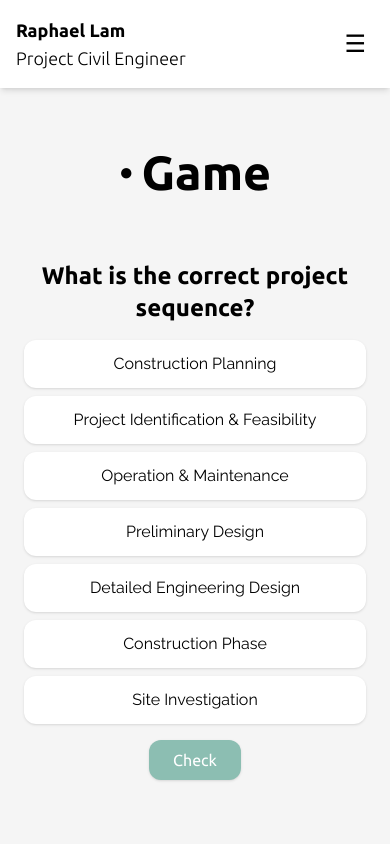
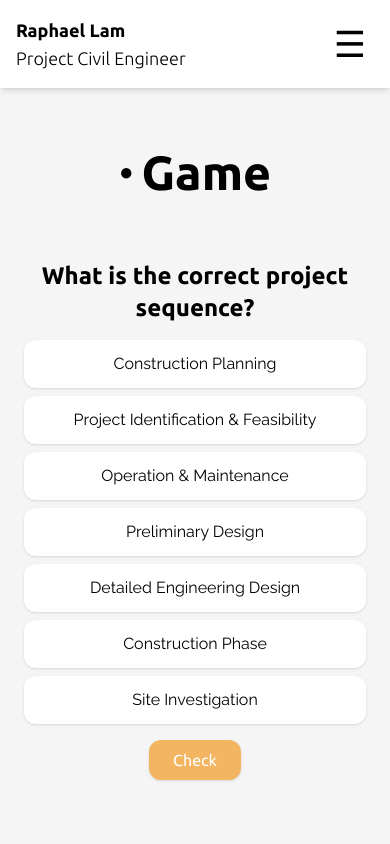
Before and after one commit to whyanbu/CS601_Project, a React (Vite) app: page /CS601_Project/game in a window 390 px wide. Shown: the top 844 px of the page. Built offline with nearby package versions, Linux system fonts and the light colour scheme.

Commit message:
added PageTitle Component

```diff
--- a/src/components/Header.tsx
+++ b/src/components/Header.tsx
@@ -8,7 +8,7 @@ const Header = () => {
         setOpen(false);
     };
 
-    const navItemStyle = "block p-2 md:border-none hover:text-c2 bg-c6 md:bg-white text-center";
+    const navItemStyle = "block p-2 md:border-none hover:text-c2 bg-c6 md:bg-white text-center text-xl md:text-base ";
 
     return (
         <header className="sticky top-0 z-30 bg-white shadow-md">
@@ -26,7 +26,7 @@ const Header = () => {
                     className="md:hidden p-2 rounded focus:outline-none"
                     onClick={() => setOpen(!open)}
                 >
-                    <span className="text-2xl">{open ? "✕" : "☰"}</span>
+                    <span className="text-4xl">{open ? "✕" : "☰"}</span>
                 </button>
 
                 {/* Navigation (single menu) */}
@@ -36,27 +36,27 @@ const Header = () => {
                                 ${open ? "max-h-96 opacity-100" : "max-h-0 opacity-0 md:opacity-100 md:max-h-full"}
                     `}
                 >
-                    <li>
+                    <li className="border-b border-gray-200 md:border-none">
                         <Link to="/home" className={navItemStyle} onClick={handleLinkClick}>
                             Home
                         </Link>
                     </li>
-                    <li>
+                    <li className="border-b border-gray-200 md:border-none">
                         <Link to="/resume" className={navItemStyle} onClick={handleLinkClick}>
                             Résumé
                         </Link>
                     </li>
-                    <li>
+                    <li className="border-b border-gray-200 md:border-none">
                         <Link to="/gallery" className={navItemStyle} onClick={handleLinkClick}>
                             Gallery
                         </Link>
                     </li>
-                    <li>
+                    <li className="border-b border-gray-200 md:border-none">
                         <Link to="/game" className={navItemStyle} onClick={handleLinkClick}>
                             Game
                         </Link>
                     </li>
-                    <li>
+                    <li className="border-b border-gray-200 md:border-none">
                         <Link to="/contact" className={navItemStyle} onClick={handleLinkClick}>
                             Contact
                         </Link>
--- a/src/components/SequenceGame.tsx
+++ b/src/components/SequenceGame.tsx
@@ -54,7 +54,7 @@ const SequenceGame = () => {
                         onDragStart={(e) => onDragStart(e, index)}
                         onDragOver={onDragOver}
                         onDrop={(e) => onDrop(e, index)}
-                        className="p-3 bg-white rounded-xl shadow cursor-move text-center font-content select-none hover:bg-gray-50"
+                        className="p-3 bg-white rounded-xl shadow cursor-move text-center font-content select-none hover:bg-gray-50 hover:cursor-grab"
                     >
                         {item}
                     </div>
@@ -62,7 +62,7 @@ const SequenceGame = () => {
             </div>
 
 
-            <button onClick={checkOrder} className="px-6 py-2 bg-c4 text-white rounded-xl shadow hover:bg-c2">
+            <button onClick={checkOrder} className="px-6 py-2 bg-c2 text-white rounded-xl shadow hover:bg-c1">
                 Check
             </button>
 
--- a/src/pages/Gallery.tsx
+++ b/src/pages/Gallery.tsx
@@ -25,7 +25,7 @@ const Gallery = () => {
             <PageTitle text="Gallery" color={"c1"}/>
 
             {/* filter drop down menu */}
-            <div className="text-center md:text-right mt-10">
+            <div className="text-center font-content md:text-right mt-10">
                 <span className="pr-4">Filtered by: </span>
                 <select
                     value={filter}
--- a/src/pages/Game.tsx
+++ b/src/pages/Game.tsx
@@ -4,7 +4,7 @@ import SequenceGame from "../components/SequenceGame";
 const Game = () => {
     return (
         <div className="bg-c6 py-15">
-            <PageTitle text="Game" color={"c4"}/>
+            <PageTitle text="Game" color={"c2"}/>
             <SequenceGame />
         </div>
     );
--- a/src/pages/Photo.tsx
+++ b/src/pages/Photo.tsx
@@ -23,7 +23,7 @@ const Photo = () => {
     return (
         <div className="flex flex-col w-9/10 mx-auto mt-10">
             <PageTitle text="Photo" color={"c4"}/>
-            <Link className="bg-c4 text-white text-xl py-2 px-3 my-5 w-50 text-center rounded-2xl shadow-xl hover:bg-c2 transition" to="/gallery">
+            <Link className="bg-c4 text-content text-white text-xl py-2 px-3 my-5 w-50 text-center rounded-2xl shadow-xl hover:bg-c2 transition" to="/gallery">
                 ← Back to Gallery
             </Link>
             <img
```
Also changed, not shown: public/images/profile_picture.jpg.
